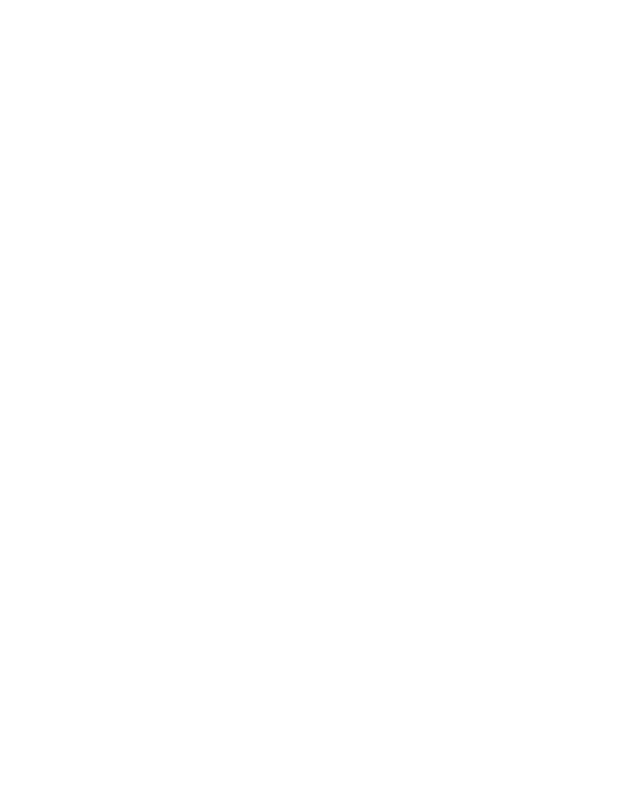
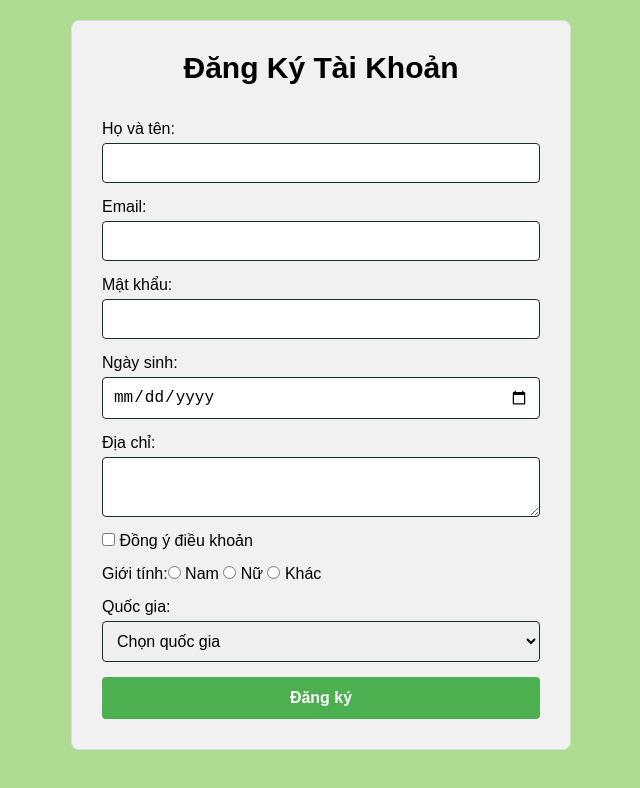
Before and after one commit to TMS-Thuong/learning-vuejs, a Vue app in the folder week1/: page /register in a window 1280 px wide. Before the commit this address had no page. Shown: the top 788 px of the page, without its empty margins (319-959 px from the left). Built offline with nearby package versions, Linux system fonts and the light colour scheme; the HTML template or start-up script is replaced by a standard one.

Commit message:
feature/bai1

```diff
--- a/week1/src/assets/_base.scss
+++ b/week1/src/assets/_base.scss
@@ -1,8 +1,10 @@
-*,
-*::before,
-*::after {
+* {
+  margin: 0;
+  padding: 0;
   box-sizing: border-box;
-  margin: 0;
-  position: relative;
-  font-weight: normal;
 }
+
+body {
+  font-family: Arial, sans-serif;
+  background-color: #addb92;
+}
--- /dev/null
+++ b/week1/src/assets/style/page/_register.scss
@@ -0,0 +1,60 @@
+.register-form h1 {
+  font-size: 30px;
+  font-weight: bold;
+  margin-bottom: 20px;
+  text-align: center;
+}
+
+.register-page {
+  display: flex;
+  justify-content: center;
+  align-items: center;
+  min-height: 600px;
+  padding: 20px;
+}
+
+.register-form {
+  background: rgb(241, 241, 241);
+  padding: 30px;
+  border: 1px solid #ddd;
+  border-radius: 8px;
+  width: 500px;
+  box-shadow: 0 0 10px #0000;
+  display: flex;
+  flex-direction: column;
+  gap: 15px;
+
+  &__group {
+    display: flex;
+    flex-direction: column;
+    gap: 5px;
+  }
+
+  .register-form__group input,
+  .register-form__group select,
+  .register-form__group textarea {
+    width: 100%;
+    padding: 10px;
+    font-size: 16px;
+    border-radius: 4px;
+    border: 1px solid #16311f;
+    box-sizing: border-box;
+  }
+
+  .register-form__group textarea {
+    height: 60px;
+  }
+
+  &__submit {
+    background: #4caf50;
+    color: white;
+    border: none;
+    padding: 12px;
+    border-radius: 4px;
+    font-size: 16px;
+    font-weight: bolder;
+    &:hover {
+      background: #3f6941;
+    }
+  }
+}
--- /dev/null
+++ b/week1/src/components/atoms/CheckboxComponent.vue
@@ -0,0 +1,16 @@
+<template>
+  <label class="base-checkbox">
+    <input type="checkbox" :checked="modelValue"
+      @change="$emit('update:modelValue', ($event.target as HTMLInputElement).checked)" />
+    <slot></slot>
+  </label>
+</template>
+
+<script setup lang="ts">
+defineProps({
+  modelValue: {
+    type: Boolean,
+    required: true
+  }
+});
+</script>
--- /dev/null
+++ b/week1/src/components/atoms/InputComponent.vue
@@ -0,0 +1,28 @@
+<template>
+  <input :id="id" class="base-input" :type="type" :placeholder="placeholder" :value="modelValue"
+    @input="$emit('update:modelValue', ($event.target as HTMLInputElement).value)" v-bind="$attrs" />
+</template>
+
+<script setup lang="ts">
+defineProps({
+  modelValue: {
+    type: String,
+    required: true
+  },
+  type: {
+    type: String,
+    default: 'text',
+    validator: (value: string) => {
+      return ['text', 'password', 'email', 'number'].includes(value);
+    }
+  },
+  placeholder: {
+    type: String,
+    default: ''
+  },
+  id: {
+    type: String,
+    default: ''
+  }
+});
+</script>
--- /dev/null
+++ b/week1/src/components/atoms/RadioComponent.vue
@@ -0,0 +1,17 @@
+<template>
+  <label class="base-radio">
+    <input type="radio" :value="value" :checked="modelValue === value" @change="$emit('update:modelValue', value)" />
+    <slot></slot>
+  </label>
+</template>
+
+<script setup lang="ts">
+defineProps<{
+  modelValue: string | number
+  value: string | number
+}>();
+
+defineEmits<{
+  'update:modelValue': [value: string | number]
+}>();
+</script>
--- /dev/null
+++ b/week1/src/components/atoms/SelectComponent.vue
@@ -0,0 +1,11 @@
+<template>
+  <select class="base-select" :value="modelValue" @change="$emit('update:modelValue', ($event.target as HTMLSelectElement).value)">
+    <slot></slot>
+  </select>
+</template>
+
+<script setup lang="ts">
+defineProps({
+  modelValue: String
+});
+</script>
--- /dev/null
+++ b/week1/src/components/atoms/TextareaComponent.vue
@@ -0,0 +1,10 @@
+<template>
+  <textarea class="base-textarea" :value="modelValue"
+    @input="$emit('update:modelValue', ($event.target as HTMLTextAreaElement).value)"></textarea>
+</template>
+
+<script setup lang="ts">
+defineProps({
+  modelValue: String
+});
+</script>
--- a/week1/src/router/index.ts
+++ b/week1/src/router/index.ts
@@ -2,7 +2,8 @@
 import HomeView from '@/views/HomeView.vue'
 
 const routes = [
-  { path: '/', name: 'Home', component: HomeView }
+  { path: '/', name: 'Home', component: HomeView },
+  { path: '/register', name: 'Register', component: () => import('@/views/RegisterView.vue') },
 ]
 
 const router = createRouter({
--- /dev/null
+++ b/week1/src/views/RegisterView.vue
@@ -0,0 +1,89 @@
+<template>
+  <div class="register-page">
+    <div class="register-form">
+      <h1>Đăng Ký Tài Khoản</h1>
+
+      <div class="register-form__group">
+        <label>Họ và tên:</label>
+        <BaseInput v-model="form.fullName" />
+      </div>
+
+      <div class="register-form__group">
+        <label>Email:</label>
+        <BaseInput v-model="form.email" type="email" />
+      </div>
+
+      <div class="register-form__group">
+        <label>Mật khẩu:</label>
+        <BaseInput v-model="form.password" type="password" />
+      </div>
+
+      <div class="register-form__group">
+        <label>Ngày sinh:</label>
+        <BaseInput v-model="form.birthDate" type="date" />
+      </div>
+
+      <div class="register-form__group">
+        <label>Địa chỉ:</label>
+        <BaseTextarea v-model="form.address" />
+      </div>
+
+      <div class="register-form__group">
+        <label>
+          <BaseCheckbox v-model="form.acceptTerms" /> Đồng ý điều khoản
+        </label>
+      </div>
+
+      <div>
+        <label>Giới tính:</label>
+        <BaseRadio v-model="form.gender" value="Nam" /> Nam
+        <BaseRadio v-model="form.gender" value="Nữ" /> Nữ
+        <BaseRadio v-model="form.gender" value="Khác" /> Khác
+      </div>
+
+      <div class="register-form__group">
+        <label>Quốc gia:</label>
+        <BaseSelect v-model="form.country">
+          <option disabled value="">Chọn quốc gia</option>
+          <option>Việt Nam</option>
+          <option>Khác</option>
+        </BaseSelect>
+      </div>
+
+      <button type="button" class="register-form__submit" @click="submit">Đăng ký</button>
+      <h3 v-if="isSubmitted">Kết quả:</h3>
+      <pre v-if="isSubmitted">{{ form }}</pre>
+
+    </div>
+  </div>
+</template>
+
+<script setup lang="ts">
+import { reactive, ref } from 'vue';
+import BaseInput from '../components/atoms/InputComponent.vue';
+import BaseTextarea from '../components/atoms/TextareaComponent.vue';
+import BaseCheckbox from '../components/atoms/CheckboxComponent.vue';
+import BaseRadio from '../components/atoms/RadioComponent.vue';
+import BaseSelect from '../components/atoms/SelectComponent.vue';
+
+const form = reactive({
+  fullName: '',
+  email: '',
+  password: '',
+  birthDate: '',
+  address: '',
+  acceptTerms: false,
+  gender: '',
+  country: ''
+});
+
+const isSubmitted = ref(false);
+function submit() {
+  isSubmitted.value = true;
+  console.log("Form Submitted:", JSON.stringify(form, null, 2));
+}
+</script>
+
+<style lang="scss" scoped>
+@use "../assets/style/page/_register.scss" as *;
+</style>
```
